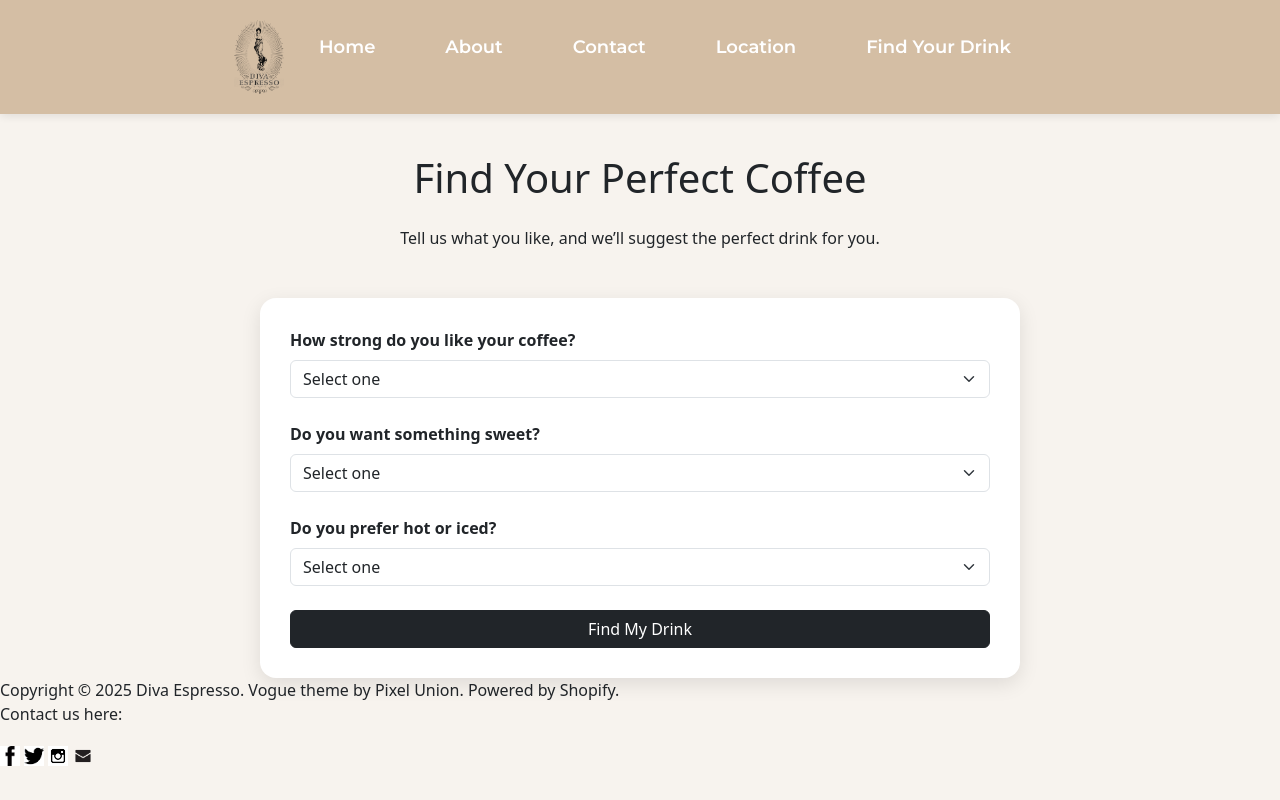
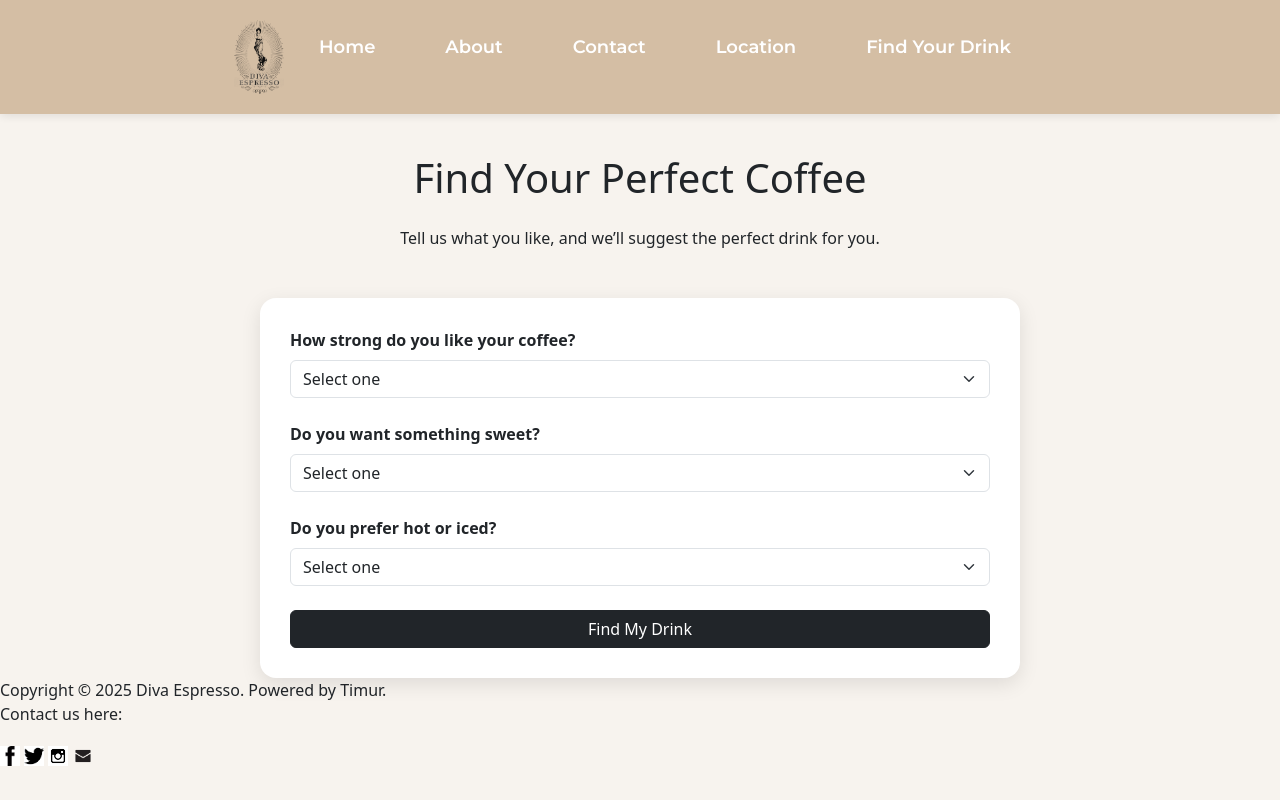
Before and after one commit to timurbimur/finalma, a plain HTML site: page coffee-recommender.html in a window 1280 px wide. Drawn offline with nearby package versions, Linux system fonts and the light colour scheme.

Commit message:
true final push

```diff
--- a/coffee-recommender.html
+++ b/coffee-recommender.html
@@ -148,8 +148,7 @@ else if (strength === "strong" && sweet === "no") {
 
     <footer>
   Copyright © 2025 Diva Espresso.
-Vogue theme by Pixel Union.
-Powered by Shopify.
+Powered by Timur.
 <p>Contact us here:</p>
 <a href="https://www.facebook.com/divaespresso/"><img src="images/facebook.png" width="20px"></a>
 <a href="https://x.com/DivaEspresso"><img src= "images/twitters.png" width="20px"></a>
```
Also changed, not shown: about.html (+1 -2 lines), contact.html (+1 -2 lines), index.html (+1 -2 lines), location.html (+1 -2 lines).
